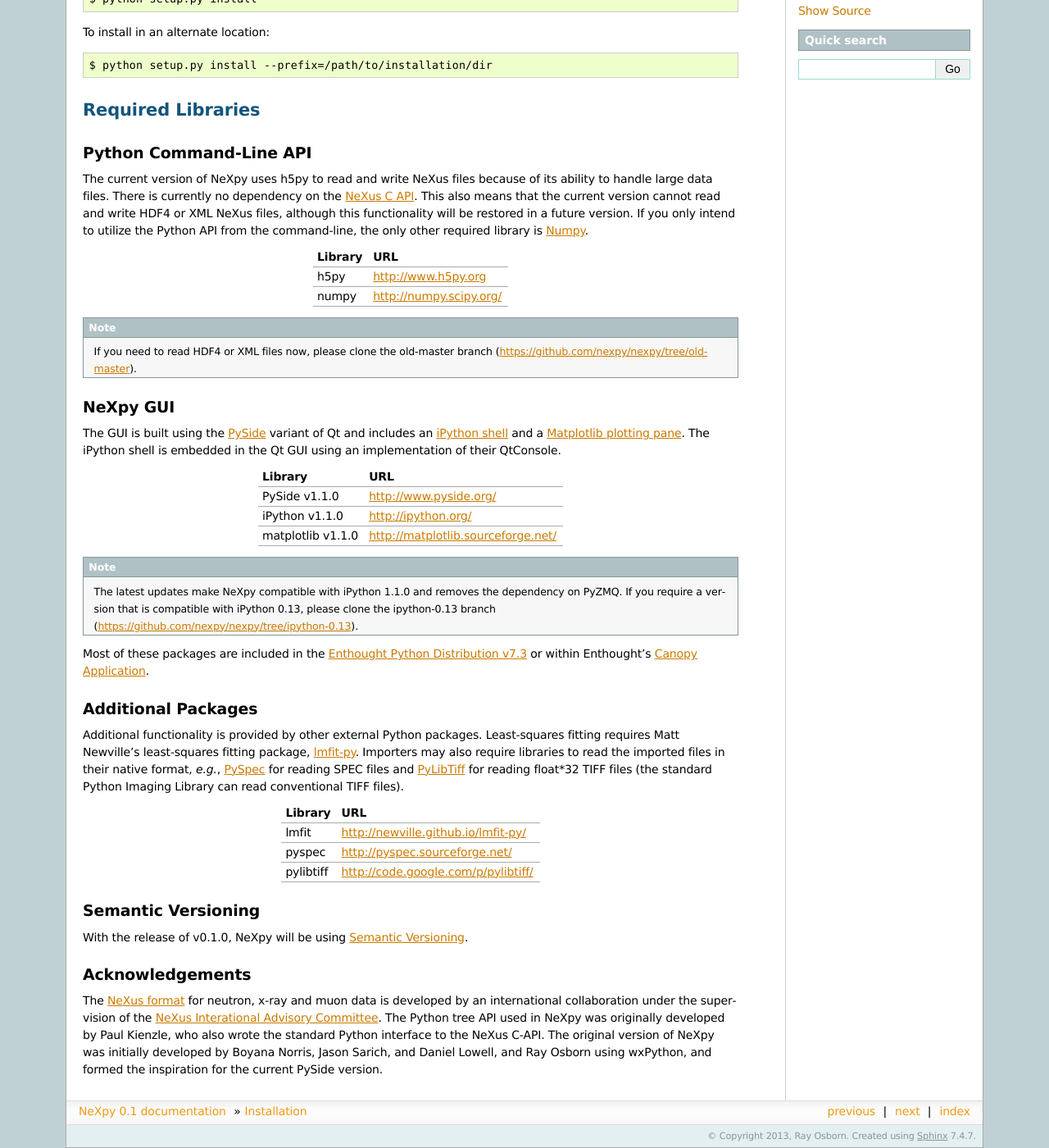
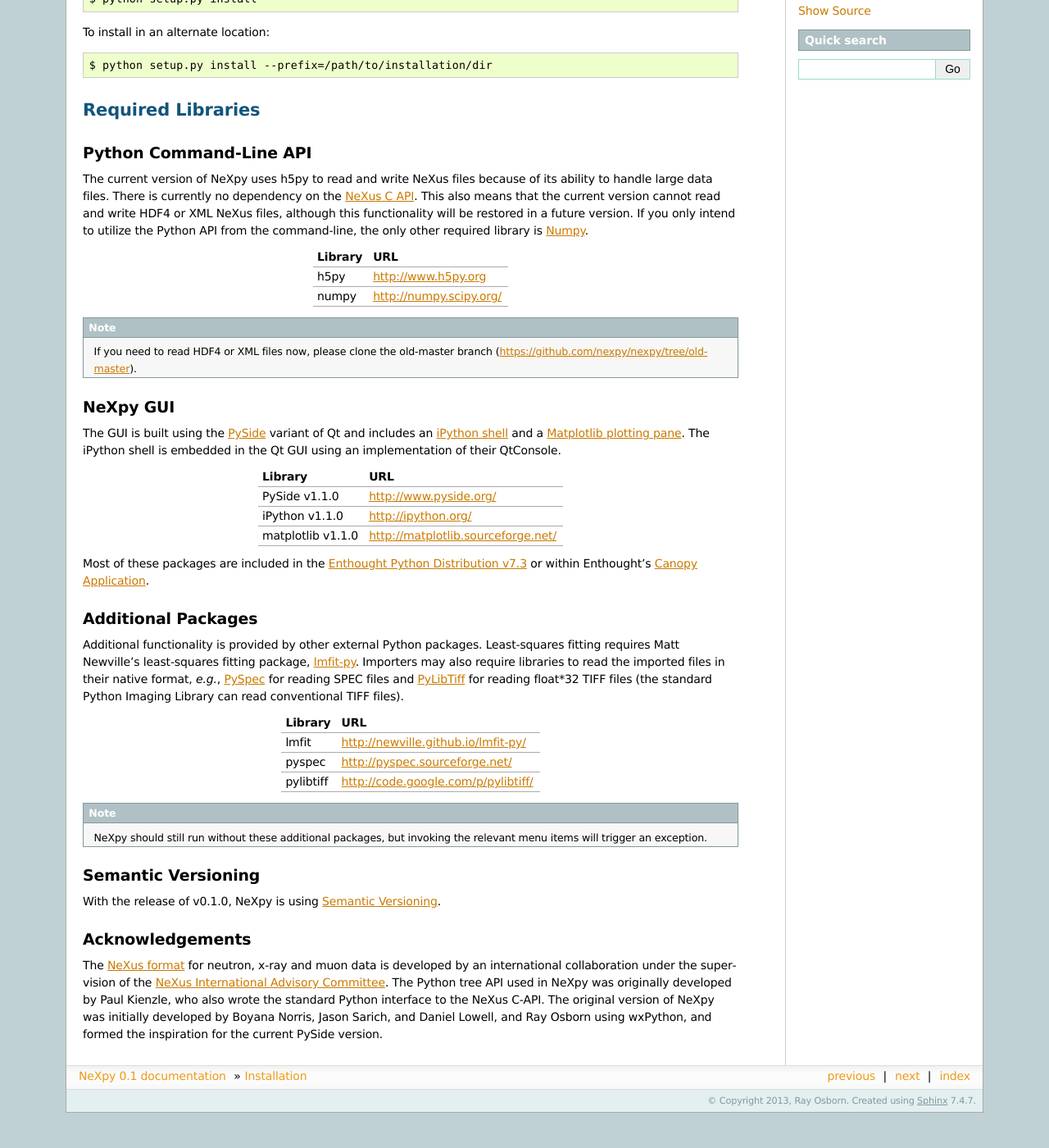
Before and after one commit to nexpy/nexpy, a Sphinx documentation site: the page built from doc/source/includeme.rst, in a window 1280 px wide and 1400 px high, scrolled down 420 px. Shown: the whole window at 82% size. Built offline with Sphinx 7.4.7, drawn with Linux system fonts in a browser that asks for light colours; after the commit the page ends 1777 px from its top, so only the background shows below that.

Commit message:
Updated version to 0.1.1
Also made minor corrections to documentation

```diff
--- a/README.rst
+++ b/README.rst
@@ -1,7 +1,7 @@
 Installation
 ============
 Released versions of NeXpy are available on `PyPI
-<https://pypi.python.org/pypi>`_. If you have the `Python Setup Tools
+<https://pypi.python.org/pypi/NeXpy/>`_. If you have the `Python Setup Tools
 <https://pypi.python.org/pypi/setuptools>`_ installed, then you can install
 using either::
 
@@ -62,11 +62,6 @@
 matplotlib v1.1.0  http://matplotlib.sourceforge.net/
 =================  =================================================
 
-.. note:: The latest updates make NeXpy compatible with iPython 1.1.0 and
-          removes the dependency on PyZMQ. If you require a version that is
-          compatible with iPython 0.13, please clone the ipython-0.13 branch
-          (https://github.com/nexpy/nexpy/tree/ipython-0.13).
-
 Most of these packages are included in the `Enthought Python Distribution v7.3
 <http://www.enthought.com>`_ or within Enthought's `Canopy Application
 <https://www.enthought.com/products/canopy/>`_.
@@ -89,17 +84,20 @@
 pylibtiff          http://code.google.com/p/pylibtiff/
 =================  =================================================
 
+.. note:: NeXpy should still run without these additional packages, but invoking
+          the relevant menu items will trigger an exception.
+
 Semantic Versioning
 -------------------
-With the release of v0.1.0, NeXpy will be using `Semantic Versioning
+With the release of v0.1.0, NeXpy is using `Semantic Versioning
 <http://semver.org/spec/v2.0.0.html>`_.
 
 Acknowledgements
 ----------------
 The `NeXus format <http://www.nexusformat.org>`_ for neutron, x-ray and muon
 data is developed by an international collaboration under the supervision of the
-`NeXus Interational Advisory Committee <http://wiki.nexusformat.org/NIAC>`_. The
-Python tree API used in NeXpy was originally developed by Paul Kienzle, who
+`NeXus International Advisory Committee <http://wiki.nexusformat.org/NIAC>`_.
+The Python tree API used in NeXpy was originally developed by Paul Kienzle, who
 also wrote the standard Python interface to the NeXus C-API. The original
 version of NeXpy was initially developed by Boyana Norris, Jason Sarich, and
 Daniel Lowell, and Ray Osborn using wxPython, and formed the inspiration
--- a/setup.py
+++ b/setup.py
@@ -34,7 +34,7 @@
                      'Topic :: Scientific/Engineering :: Visualization'],
        url='http://nexpy.github.io/nexpy/',
        download_url='https://github.com/nexpy/nexpy/',
-       requires = ('numpy', 'scipy', 'h5py', 'pyside'),
+       requires = ('numpy', 'scipy', 'h5py', 'pyside', 'ipython', 'matplotlib'),
        author='NeXpy Developers',
        author_email='nexpydev@gmail.com',
        package_dir = {'nexpy': 'src'},
--- a/src/__init__.py
+++ b/src/__init__.py
@@ -5,6 +5,6 @@
 #
 # The full license is in the file COPYING, distributed with this software.
 #-----------------------------------------------------------------------------
-__version__ = '0.1.0'
+__version__ = '0.1.1'
 __license__ = 'BSD'
 __author__ = 'NeXpy Development Team <nexpydev@gmail.com>'
```
Also changed, not shown: doc/source/index.rst (+4 -3 lines).
